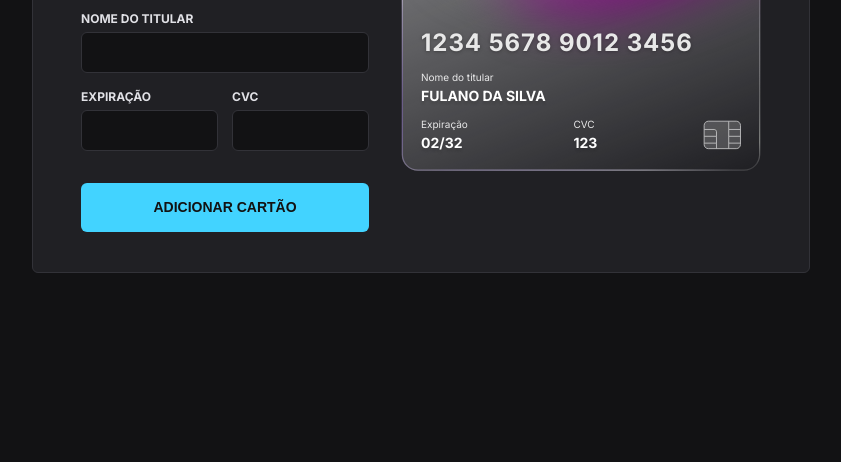
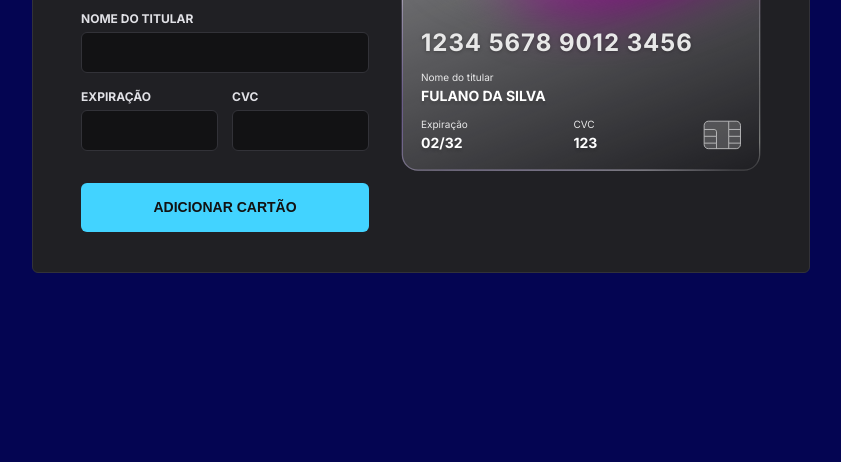
Before and after one commit to diogenespasqualoto/explorer-lab, a website built with Vite: page index.html in a window 1280 px wide. Shown: the part 338-800 px from the top of the page, without its empty margins (219-1060 px from the left). Built offline with nearby package versions, Linux system fonts and the light colour scheme.

Commit message:
Terminei

```diff
--- a/src/css/base.css
+++ b/src/css/base.css
@@ -19,7 +19,7 @@
 
 body {
   font-size: 1.6rem;
-  background: #121214;
+  background: #040552;
 
   display: flex;
   place-items: center;
```
